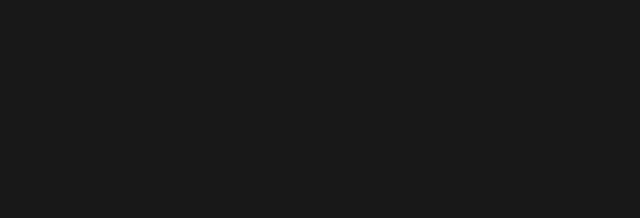
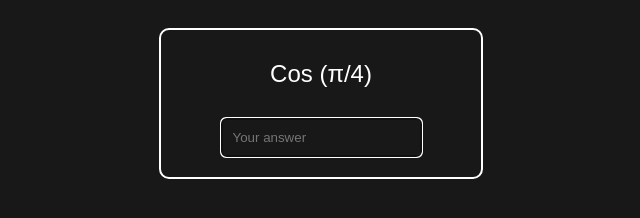
Before and after one commit to fdrake97/Trig-Practice, a plain HTML site: page app2.html in a window 1280 px wide. Shown: the whole page, without its empty margins (319-959 px from the left). Drawn offline with Linux system fonts and the light colour scheme.

Commit message:
Game update (WIP)

```diff
--- a/app2.html
+++ b/app2.html
@@ -6,20 +6,7 @@
   <meta name="viewport" content="width=device-width, initial-scale=1.0">
   <title>Trig Practice</title>
   <link rel="icon" type="image/x-icon" href="./favicon.ico">
-  <style>
-    body {
-      /*font-family: Arial, sans-serif;
-              text-align: center;
-              margin: 50px;*/
-      background-color: #181818;
-      /* Black background for the page */
-      display: flex;
-      align-items: center;
-      justify-content: center;
-      color: #fff;
-      font-family: Arial, sans-serif;
-      font-size: 18px;
-    }
+  <link rel="stylesheet" href="./style.css">
   </style>
 </head>
 
@@ -27,10 +14,17 @@
 
 <body>
   <app>
-
+    <div id="question-box">
+      <div id="question">hmmm.. something seems to be wrong.</div>
+      <form onsubmit="checkAnswer()">
+        <input type="text" id="answer" placeholder="Your answer" autocomplete="off" autofocus>
+      </form>
+    </div>
+    <span class="label" id="result"></span>
   </app>
 </body>
 
 <script>
   Window.onload = scanCookies();
+  Window.onload = newQuestion();
 </script>
--- a/functions.js
+++ b/functions.js
@@ -79,28 +79,29 @@ function getCookie(cookieName) {
 
 function newQuestion() {
   //generate question
-  let currentQuestion = (int)(Math.random() * 17)
-  let currentSinState = (int)(Math.random() * 2)
+  let currentQuestion = getCookie('full_circle_toggle') == 'true' ? Math.floor(Math.random() * 17) : Math.floor(Math.random() * 9);
+  let currentSinState = Math.floor(Math.random() * 2)
   //check if qestion is different from last (ignores rad/deg)
   if (currentQuestion + 17 * (currentSinState) == lastQuestion) {
     newQuestion();
     return;
   }
   //choose degree or radian
-  let degVsRad = deg ? rad ? (int)(Math.random() * 2) : 0 : 1;
+  let degVsRad = getCookie('degree_toggle') == 'true' ? (getCookie('radian_toggle') == 'true' ? Math.floor(Math.random() * 2) : 0) : 1;
   //actually select question
   let question = currentSinState == 0 ? "Sin (" + sinArray[currentQuestion][degVsRad] + ")" : "Cos (" + sinArray[currentQuestion][degVsRad] + ")";
   //choose matching answer
-  currentAnswer = sinArray[(currentQuestion - 4 * currentSinState) % 16][2];
+  currentAnswer = sinArray[(currentQuestion - 4 * currentSinState + 16) % 16][2];
   console.log(currentAnswer);
   //update last question
   lastQuestion = currentQuestion + 17 * (currentSinState);
   //SET QUESTION//
+  document.getElementById('question').innerText = question;
 }
 
 function checkAnswer() {
   //collect answer
-  var userAnswer = document.getElementById("userAnswer").value.toLowerCase().trim();
+  var userAnswer = document.getElementById("answer").value.toLowerCase().trim();
   //check if answer is an option
   if (isAnswerOption(userAnswer)) {
     //increment total answers
@@ -117,8 +118,8 @@ function checkAnswer() {
         setCookie("bestScore", bestScore)
       }
       document.getElementById("result").innerHTML = "Correct! Well done!";
-      updateScore();
-      newQuestion();
+      //updateScore();
+      //newQuestion();
     }
     else {
       currentStreak = 0;
--- a/style.css
+++ b/style.css
@@ -24,6 +24,30 @@ box + box {
   position:absolute;
   bottom:0;
   right:0;
+}
+
+#question-box {
+  margin-top: 20px;
+  margin-bottom: 5px;
+  padding: 10px;
+  border: 2px solid #fff;
+  border-radius: 10px;
+  width: 300px;
+  text-align: center;
+  align-content: center;
+}
+
+#question {
+  font-size: 24px;
+  margin: 20px;
+}
+
+#answer {
+  background-color: #181818;
+  color: #fff;
+  padding: 10px;
+  margin: 10px;
+  border-radius: 5px;
 }
 
 button {
```
Also changed, not shown: options.html (+0 -4 lines).
